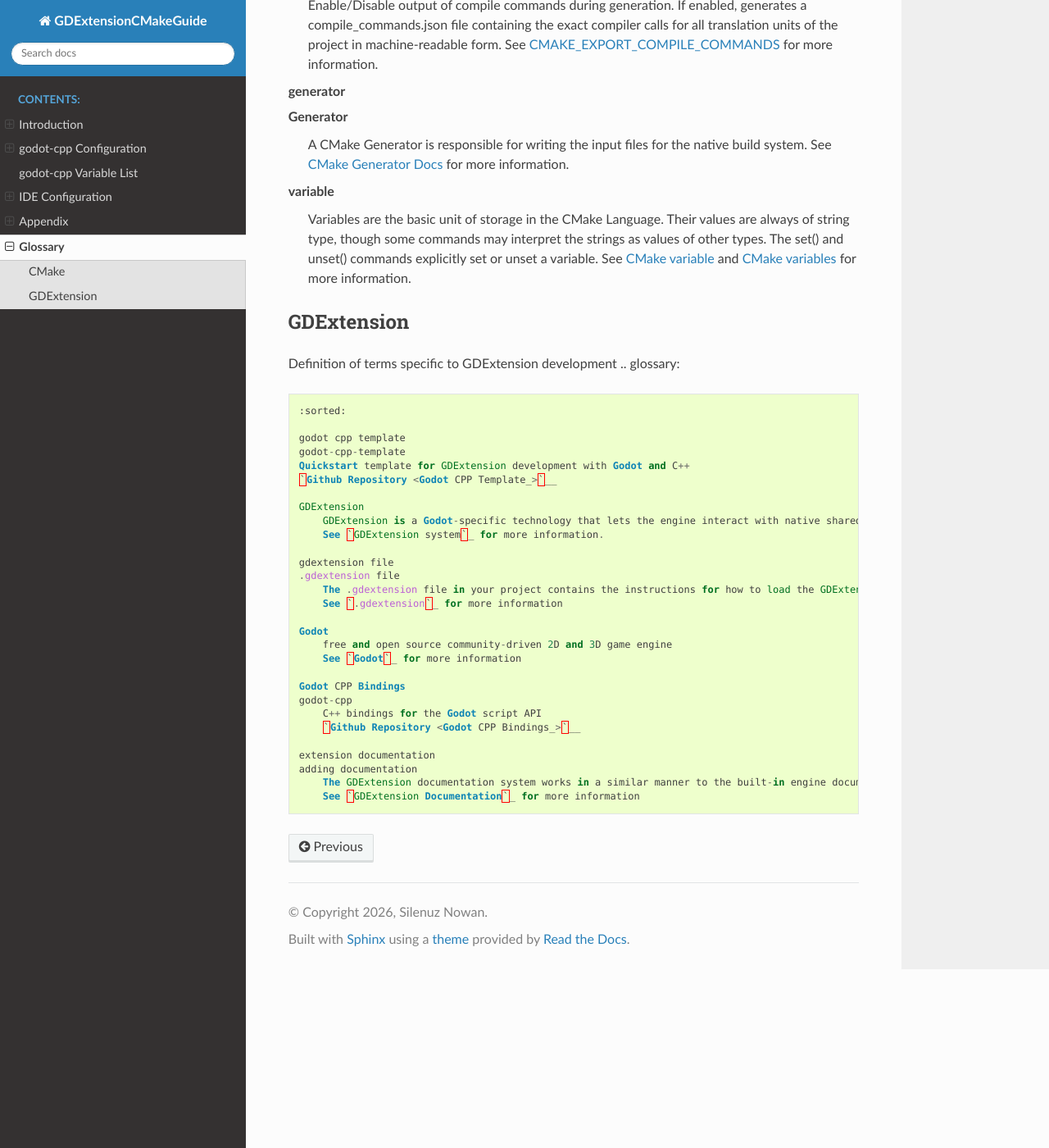
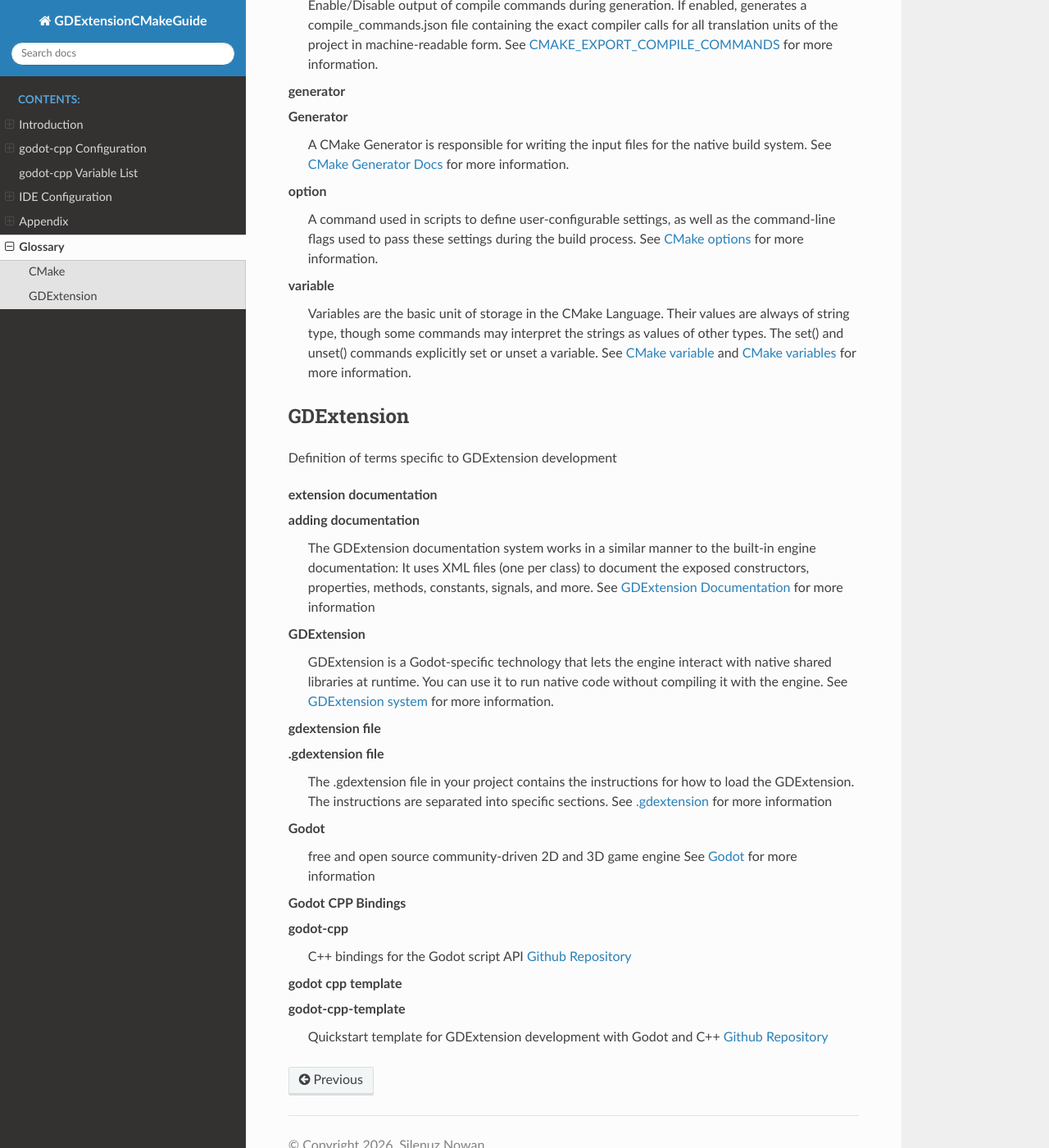
Before and after one commit to silenuz/GDExtension_CMake, a Sphinx documentation site: the page built from docs/source/glossary.rst, in a window 1280 px wide and 1400 px high, scrolled down 446 px. Shown: the whole window at 82% size. Built offline with Sphinx 7.4.7 and the Read the Docs theme 3.1.0, drawn with Linux system fonts in a browser that asks for light colours.

Commit message:
added some glossary terms to first steps.

```diff
--- a/docs/source/glossary.rst
+++ b/docs/source/glossary.rst
@@ -31,16 +31,22 @@ Definition of terms used in regards to the CMake build system.
        If enabled, generates a compile_commands.json file containing the exact compiler calls for all translation units of the project in machine-readable form.
        See `CMAKE_EXPORT_COMPILE_COMMANDS`_ for more information.
 
+   option
+       A command used in scripts to define user-configurable settings, as well as the command-line flags used to pass these settings during the build process.
+       See `CMake options`_ for more information.
+
 GDExtension
 ===========
 Definition of terms specific to GDExtension development
+
 .. glossary::
    :sorted:
 
    godot cpp template
    godot-cpp-template
-   Quickstart template for GDExtension development with Godot and C++
-   `Github Repository <Godot CPP Template_>`__
+       Quickstart template for GDExtension development with Godot and C++
+       `Github Repository <Godot CPP Template_>`__
+
 
    GDExtension
        GDExtension is a Godot-specific technology that lets the engine interact with native shared libraries at runtime. You can use it to run native code without compiling it with the engine.
--- a/docs/source/introduction/first_steps.rst
+++ b/docs/source/introduction/first_steps.rst
@@ -1,7 +1,7 @@
 First Steps
 -----------
 An explanation of the initial steps required to acquire the official
-`Godot CPP Template`_
+:term:`godot cpp template`
 and create a repository from it.  Further instruction follows in regards to cloning the repository, and
 building the template's example project.
 
```
